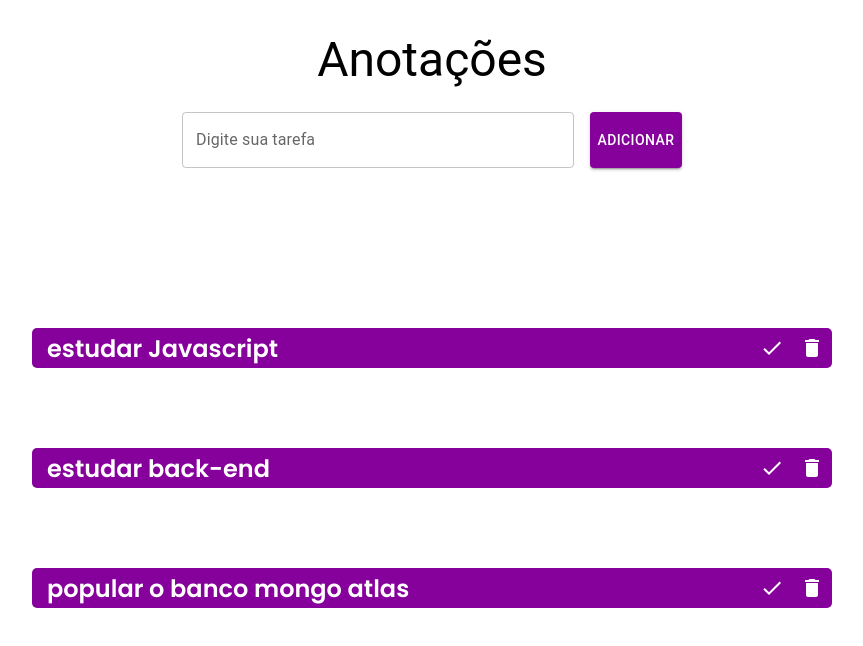
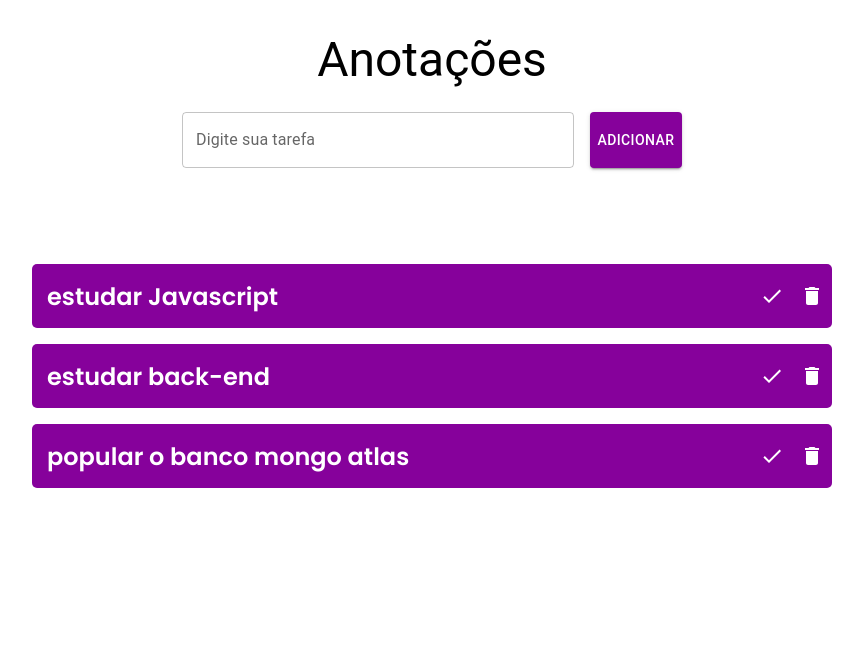
Before and after one commit to RafaelBerger/todoapp, a React (Create React App) app: page / in a window 1280 px wide. Shown: the top 646 px of the page, without its empty margins (208-1071 px from the left). Built offline with nearby package versions, Linux system fonts and the light colour scheme.

Commit message:
Altura e distanciamento da taskbar aprimorada

```diff
--- a/src/component/taskBar/TaskBar.scss
+++ b/src/component/taskBar/TaskBar.scss
@@ -1,22 +1,22 @@
-@import '../../index.scss';
+@import "../../index.scss";
 
 .taskbar-box {
   display: flex;
   align-items: center;
   justify-content: space-between;
   width: 800px;
-  height: 5vh;
+  height: 4rem;
   max-width: 100%;
   background-color: $primary_color;
   border-radius: 5px;
   color: white;
-  margin-top: 5rem;
+  margin-top: 1rem;
 }
 
 .taskbar-title {
-  padding: 0 15px;
+  padding-left: 15px;
   font-weight: 600;
-  font-size: 1.5rem;
+  font-size: 1.5rem !important;
 }
 
 .taskbar-icons {
```
